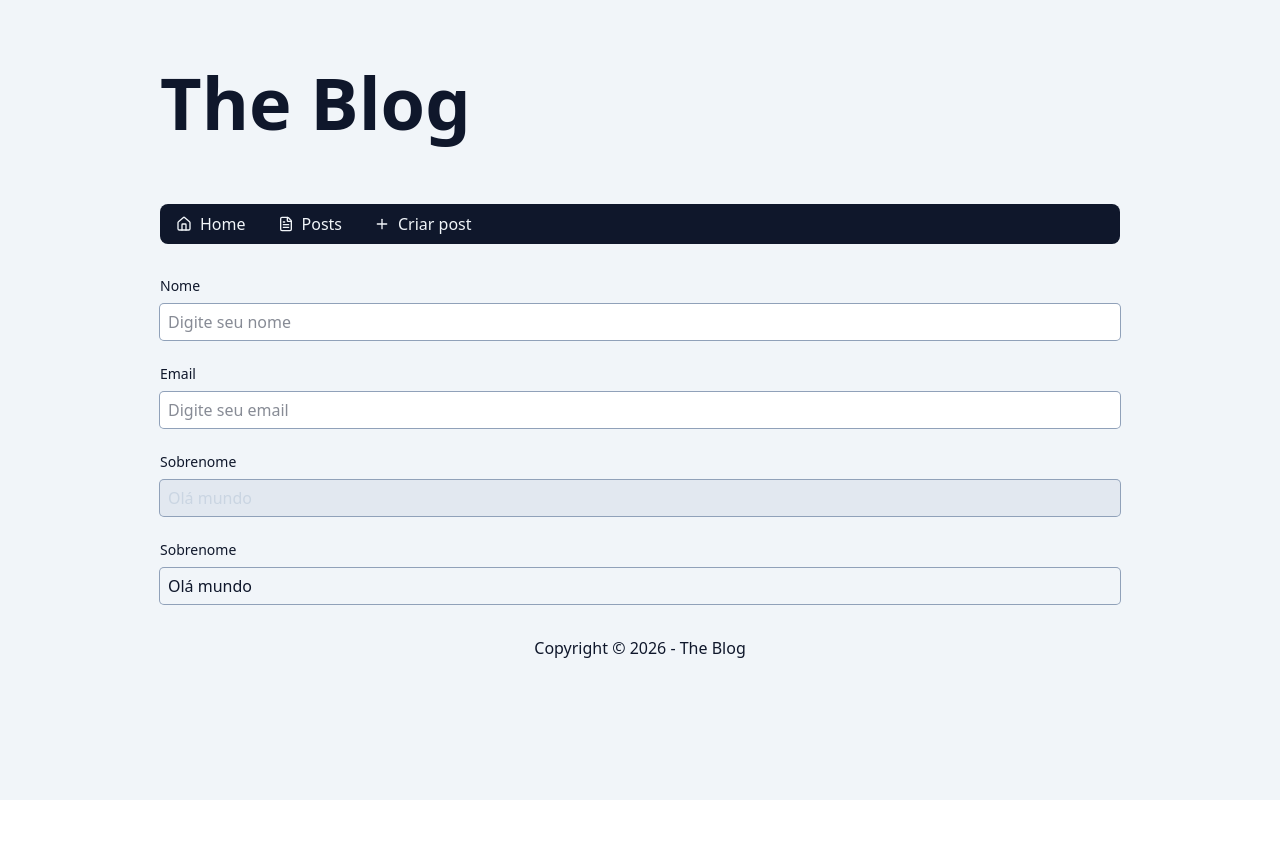
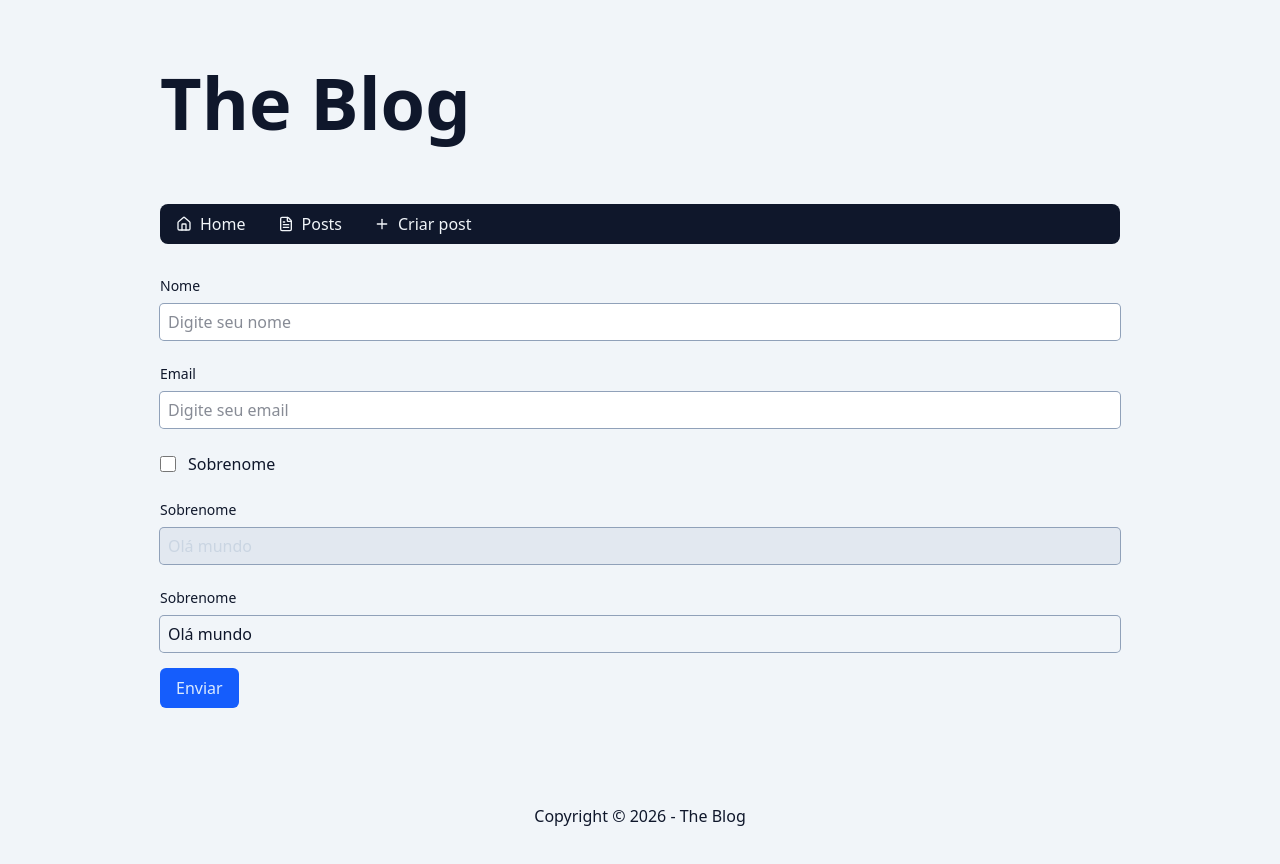
Before and after one commit to williamandradesantana/react-next-nest-luiz-otavio-miranda, a Next.js app in the folder blog/: page /admin/post/new in a window 1280 px wide. Shown: the top 864 px of the page. Before the commit the page ends 800 px from the top, so only its background shows below. Built offline with nearby package versions, Linux system fonts and the light colour scheme.

Commit message:
Criando o componente para InputCheckbox

```diff
--- a/blog/src/app/admin/post/new/page.tsx
+++ b/blog/src/app/admin/post/new/page.tsx
@@ -1,3 +1,5 @@
+import { Button } from "@/components/Button";
+import { InputCheckbox } from "@/components/InputCheckbox";
 import { InputText } from "@/components/InputText";
 import { Metadata } from "next";
 
@@ -9,13 +11,20 @@
 
 export default async function AdminPostNewPage() {
   return (
-    <>
+    <form action="" className="mb-16">
       <div className="flex flex-col gap-6">
         <InputText labelText="Nome" placeholder="Digite seu nome" />
         <InputText labelText="Email" placeholder="Digite seu email" />
+        <InputCheckbox labelText="Sobrenome" type="checkbox" />
         <InputText labelText="Sobrenome" defaultValue="Olá mundo" disabled />
         <InputText labelText="Sobrenome" defaultValue="Olá mundo" readOnly />
       </div>
-    </>
+
+      <div className="mt-4">
+        <Button type="submit" variant="default" size="md">
+          Enviar
+        </Button>
+      </div>
+    </form>
   );
 }
--- /dev/null
+++ b/blog/src/components/InputCheckbox/index.tsx
@@ -0,0 +1,35 @@
+import clsx from "clsx";
+import { useId } from "react";
+
+type InputCheckboxProps = {
+  labelText?: string;
+  type?: "checkbox";
+} & React.ComponentProps<"input">;
+
+export function InputCheckbox({
+  labelText = "",
+  type,
+  ...props
+}: InputCheckboxProps) {
+  const id = useId();
+
+  return (
+    <div className="flex gap-3 items-center">
+      <input
+        {...props}
+        className={clsx(
+          "w-4 h-4 outline-none focus:ring-2 focus:ring-blue-500",
+          props.className,
+        )}
+        id={id}
+        type={type}
+      />
+
+      {labelText && (
+        <label htmlFor={id} className="text-base">
+          {labelText}
+        </label>
+      )}
+    </div>
+  );
+}
```
